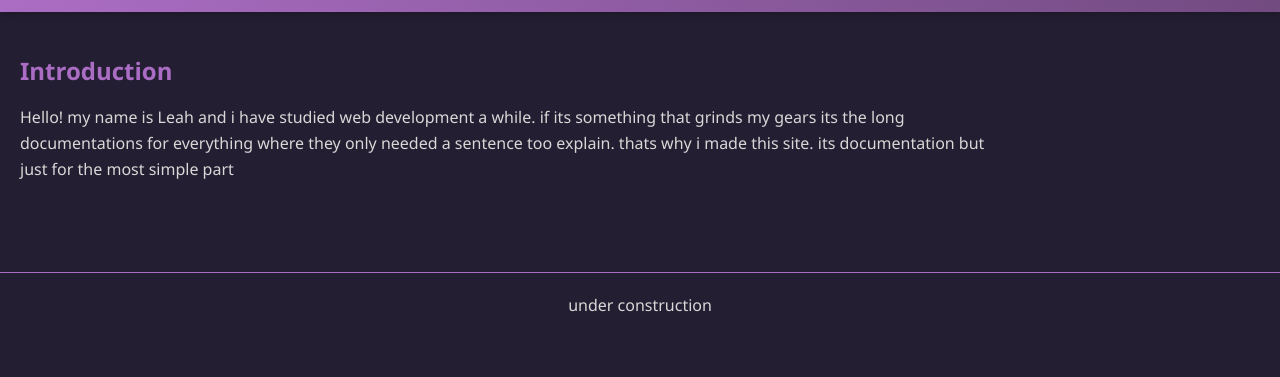
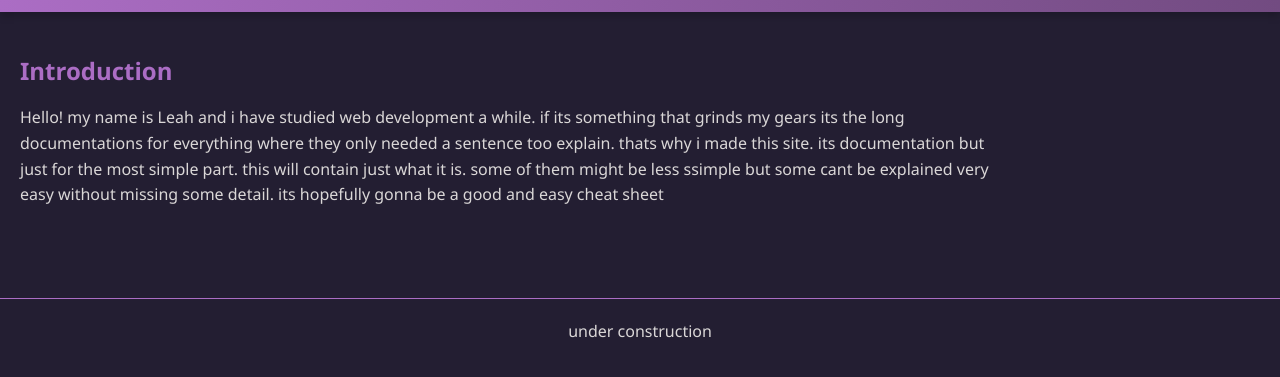
Before and after one commit to LeahJKH/show-of-css-and-html, a plain HTML site: page index.html in a window 1280 px wide. Shown: the part 63-440 px from the top of the page. Drawn offline with Linux system fonts and the light colour scheme.

Commit message:
added more text too intro

```diff
--- a/index.html
+++ b/index.html
@@ -22,7 +22,7 @@
    <main>
     <section class="card">
       <h2>Introduction</h2>
-      <p id="introTxt">Hello! my name is Leah and i have studied web development a while. if its something that grinds my gears its the long documentations for everything where they only needed a sentence too explain. thats why i made this site. its documentation but just for the most simple part</p>
+      <p id="introTxt">Hello! my name is Leah and i have studied web development a while. if its something that grinds my gears its the long documentations for everything where they only needed a sentence too explain. thats why i made this site. its documentation but just for the most simple part. this will contain just what it is. some of them might be less ssimple but some cant be explained very easy without missing some detail. its hopefully gonna be a good and easy cheat sheet</p>
 
     </section>
 
```
